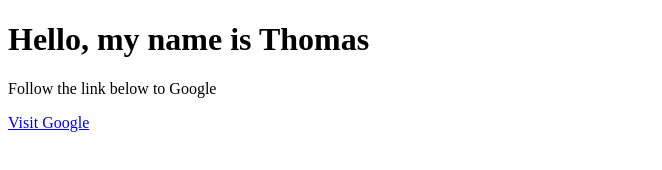
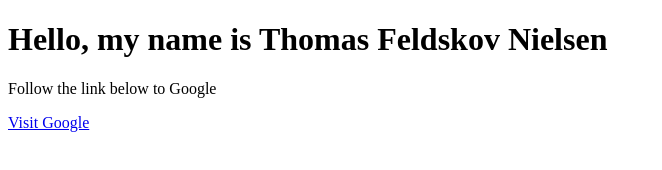
Before and after one commit to Thomasfniel/Digital-Tech, a plain HTML site: page index.html in a window 1280 px wide. Shown: the whole page, without its empty margins (0-662 px from the left). Drawn offline with Linux system fonts and the light colour scheme.

Commit message:
Update index.html

```diff
--- a/index.html
+++ b/index.html
@@ -7,7 +7,7 @@
 </head>
 <body>
     <div class="background-pink">
-        <h1>Hello, my name is Thomas</h1>
+        <h1>Hello, my name is Thomas Feldskov Nielsen</h1>
         <p>Follow the link below to Google</p>
         <a href="https://www.google.com">Visit Google</a>
     </div>
```
